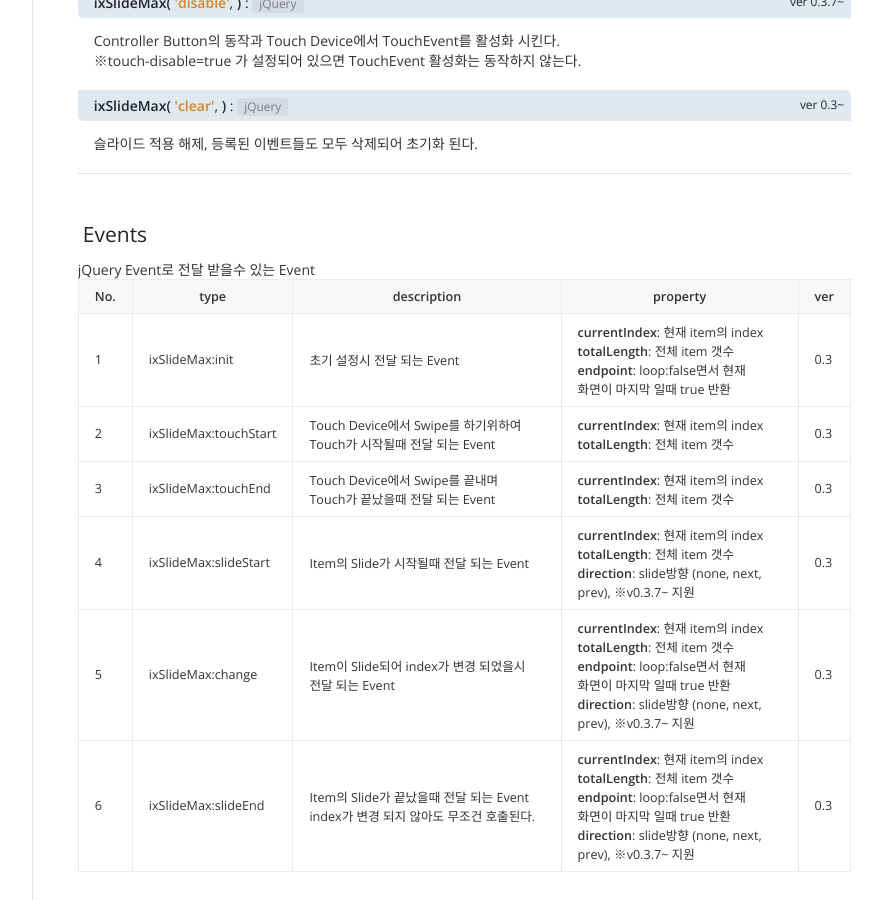
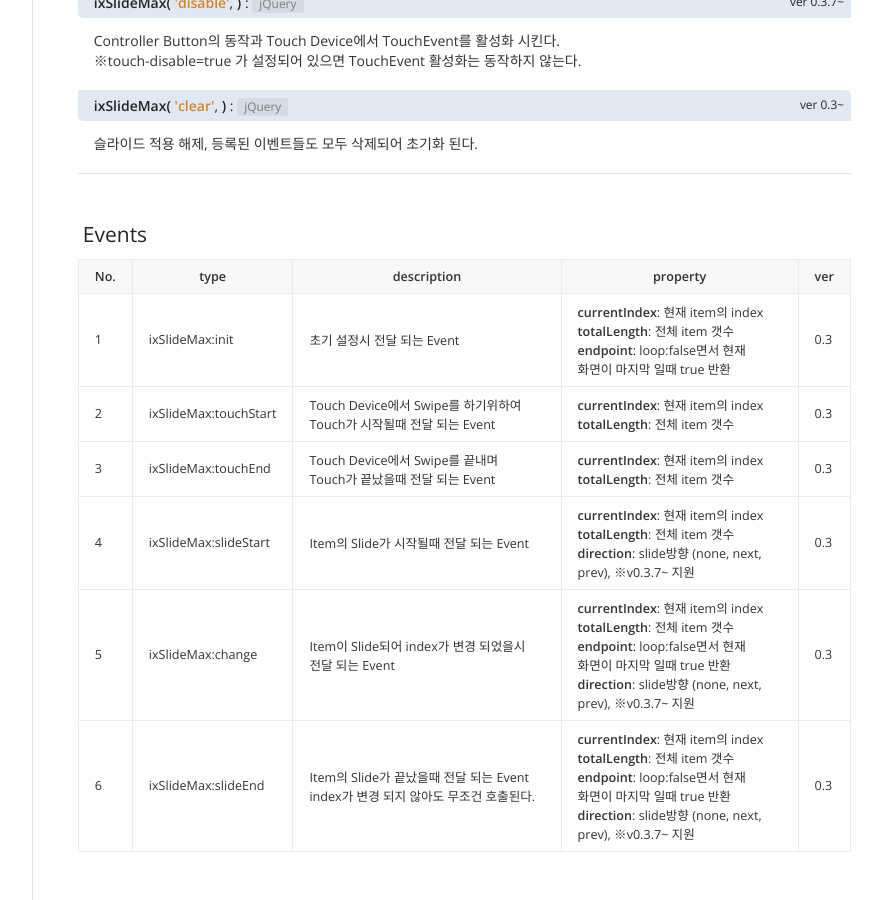
Before and after one commit to ixsnack/ixsnack, a Jekyll site: the page built from _docs/ixSlideMax.md, in a window 1280 px wide and 900 px high, scrolled down 3346 px. Shown: the whole window, without its empty margins (300-1182 px from the left). Built offline with Jekyll 4.4.1, drawn with Linux system fonts in a browser that asks for light colours; nearby versions of some CDN libraries.

Commit message:
ixSlideMax docs update

```diff
--- a/_includes/docs-contents.html
+++ b/_includes/docs-contents.html
@@ -98,7 +98,6 @@
 {% if data.events %}
 <h3>Events</h3>
 <div class="table-wrap events">
-	<div class="desc">jQuery Event로 전달 받을수 있는 Event</div>
     <table>
         <thead>
             <tr>
```
